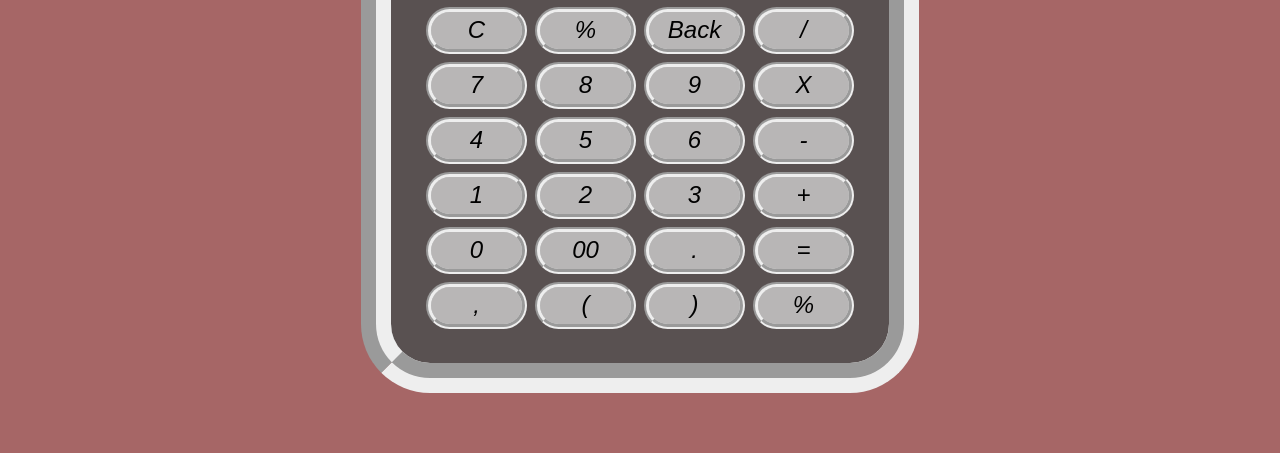
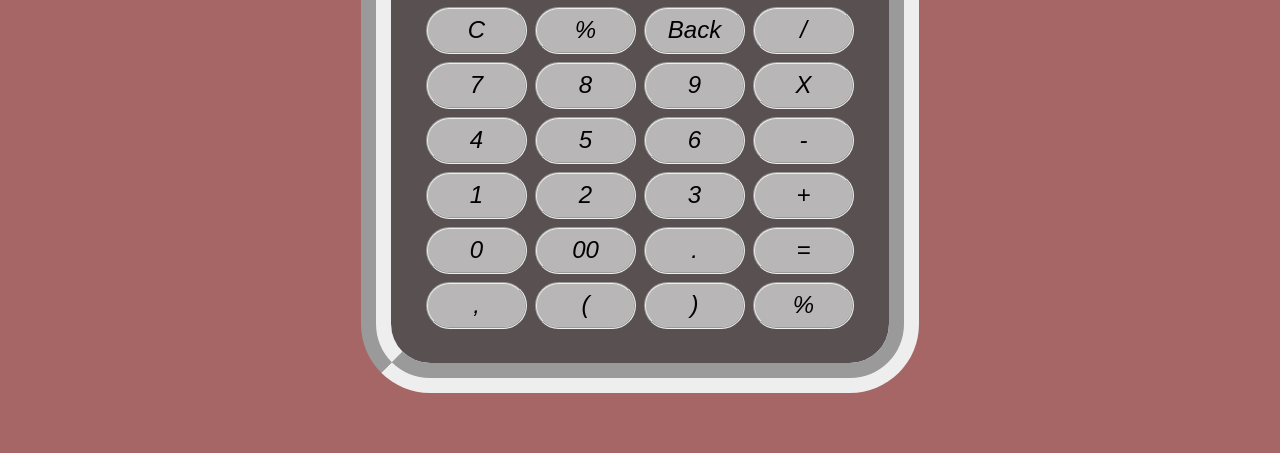
Before and after one commit to shahanawajalam/mycalculator, a plain HTML site: page index.html in a window 1280 px wide. Shown: the part 347-800 px from the top of the page. Drawn offline with Linux system fonts and the light colour scheme.

Commit message:
Update calculator.css

```diff
--- a/calculator.css
+++ b/calculator.css
@@ -35,7 +35,7 @@ button {
   width: 101px;
   font-size: x-large;
   font-style: italic;
-  border: 5px groove;
+  border: 2px groove;
   border-radius: 24px;
   margin: 2px;
 }
```
